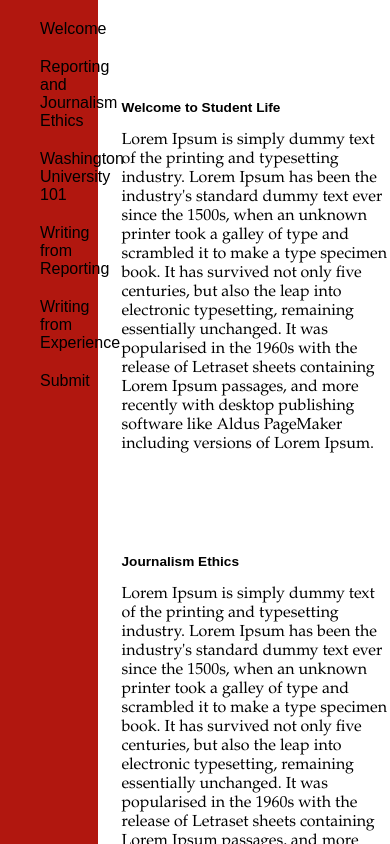
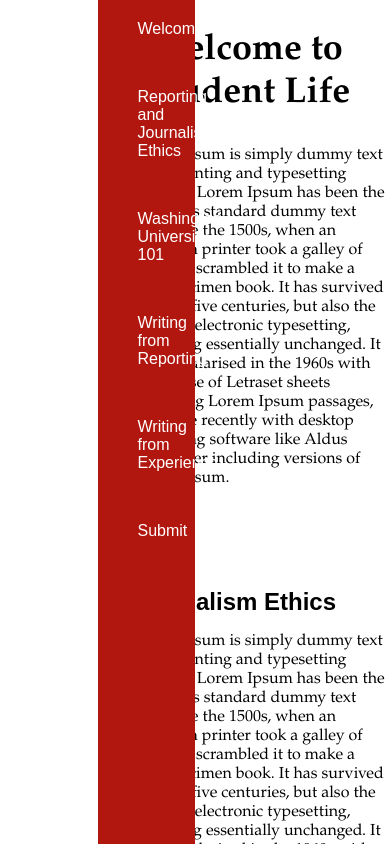
Before and after one commit to emlorraine/studlife-training, a React (Create React App) app in the folder studlife-training/: page / in a window 390 px wide. Shown: the top 844 px of the page. Built offline with nearby package versions, Linux system fonts and the light colour scheme.

Commit message:
i have forgotten how to test media widths

```diff
--- a/studlife-training/src/components/Nav.css
+++ b/studlife-training/src/components/Nav.css
@@ -2,17 +2,13 @@ body{
     margin-top: 0px;
     margin-bottom: 0px;
 }
-
-.header-text{
-    margin-top: 20px;
-    margin-left: 100%;
+.main-header{
+    margin-top: 30px;
     color:black;
     font-family: Garamond;
-    font-size: 30px;
+    font-size: 36px;
     text-align: center;
-
 }
-
 .intro-text{
     margin-top: 20px;
     margin-left: 100%;
@@ -20,41 +16,37 @@ body{
     font-family: Arial;
     font-size: 26px;
     font-family: Garamond;
-
 }
-
 .nav-header{
     font-family: Arial;
     width: 100%;
     list-style: none;
     margin-top: 20px;
-    margin-bottom: 20px;
+    margin-bottom: 50px;
+    top: 50px;
 }
-
 .nav-content-header{
     margin-top: 100px;
     font-family: Arial, bold;
-    font-size: 3.5vw;
+    font-size: 24px;
     margin-bottom: 10px;
     margin-left: 24px;
 }
-
 .nav-content{
     font-family: Garamond;
     margin-bottom: 10px;
     margin-left: 24px;
 }
-
-.listClass{
+/* .listClass{
     list-style: none;
     font-family: Arial;
     font-size: 20px;
     margin-top: 20px;
-    margin-bottom: 15px;
-}
-
+    margin-bottom: 50px;
+} */
 .sidebar-css{
     background-color:#b1170f;
+    color: white;
     width: 25%;
     height: 100%;
     float: left;
@@ -64,10 +56,26 @@ body{
     left:0px;
     right:0px;
 }
-
 .main-css{
     height: 100%;
     float: right;
-    width: 75%;
+    width: 73%;
+}
 
-}
+@media(max-width: 761px){
+    .sidebar-css{
+      margin-left: 25% !important;
+    }
+    .main-css{
+        margin-left: 73% !important;
+    }
+  }
+
+  @media(max-width: 991px){
+    .sidebar-css{
+        margin-left: 25% !important;
+      }
+      .main-css{
+          margin-left: 73% !important;
+      }
+  }
--- a/studlife-training/src/components/Nav.js
+++ b/studlife-training/src/components/Nav.js
@@ -11,13 +11,10 @@ class Nav extends Component {
   refWritingReporting = React.createRef()
   refWritingExperience = React.createRef()
   refSubmit= React.createRef()
-
-
   componentDidMount() {
     this.setState(
       { loaded: true })
   }
-
   handleScrollTo = (elRef) => {
     const el = elRef.current ? elRef.current : elRef
     el.scrollIntoView({
@@ -31,32 +28,31 @@ class Nav extends Component {
         <nav>
         <div className = "sidebar-css">
           <ul>
-            <li className = "listClass" onClick={() => { this.handleScrollTo(this.refWelcome) }} className = "nav-header">
+            <li onClick={() => { this.handleScrollTo(this.refWelcome) }} className = "nav-header">
               Welcome
             </li>
-            <li className = "listClass" onClick={() => { this.handleScrollTo(this.refEthics) }} className = "nav-header">
+            <li onClick={() => { this.handleScrollTo(this.refEthics) }} className = "nav-header">
               Reporting and Journalism Ethics
             </li>
-            <li className = "listClass" onClick={() => { this.handleScrollTo(this.refWashU) }} className = "nav-header">
+            <li onClick={() => { this.handleScrollTo(this.refWashU) }} className = "nav-header">
               Washington University 101
             </li>
-            <li className = "listClass" onClick={() => { this.handleScrollTo(this.refWritingReporting) }} className = "nav-header">
+            <li onClick={() => { this.handleScrollTo(this.refWritingReporting) }} className = "nav-header">
               Writing from Reporting
             </li>
-            <li className = "listClass" onClick={() => { this.handleScrollTo(this.refWritingExperience) }} className = "nav-header">
+            <li onClick={() => { this.handleScrollTo(this.refWritingExperience) }} className = "nav-header">
               Writing from Experience
             </li>
-            <li className = "listClass" onClick={() => { this.handleScrollTo(this.refSubmit) }} className = "nav-header">
+            <li onClick={() => { this.handleScrollTo(this.refSubmit) }} className = "nav-header">
               Submit
             </li>
             </ul>
           </div>
         </nav>
-
         <div className = "main-css">
         <div className="spacer"></div>
         <div ref={this.refWelcome}>
-          <h2 className = "nav-content-header">Welcome to Student Life</h2>
+          <h2 className = "main-header">Welcome to Student Life</h2>
           <p className = "nav-content">Lorem Ipsum is simply dummy text of the printing and typesetting industry. Lorem Ipsum has been the industry's standard dummy text ever since the 1500s, when an unknown printer took a galley of type and scrambled it to make a type specimen book. It has survived not only five centuries, but also the leap into electronic typesetting, remaining essentially unchanged. It was popularised in the 1960s with the release of Letraset sheets containing Lorem Ipsum passages, and more recently with desktop publishing software like Aldus PageMaker including versions of Lorem Ipsum.</p>
         </div>
         <div className="spacer"></div>
@@ -87,5 +83,4 @@ class Nav extends Component {
       )
     }
   }
-
 export default Nav;
```
